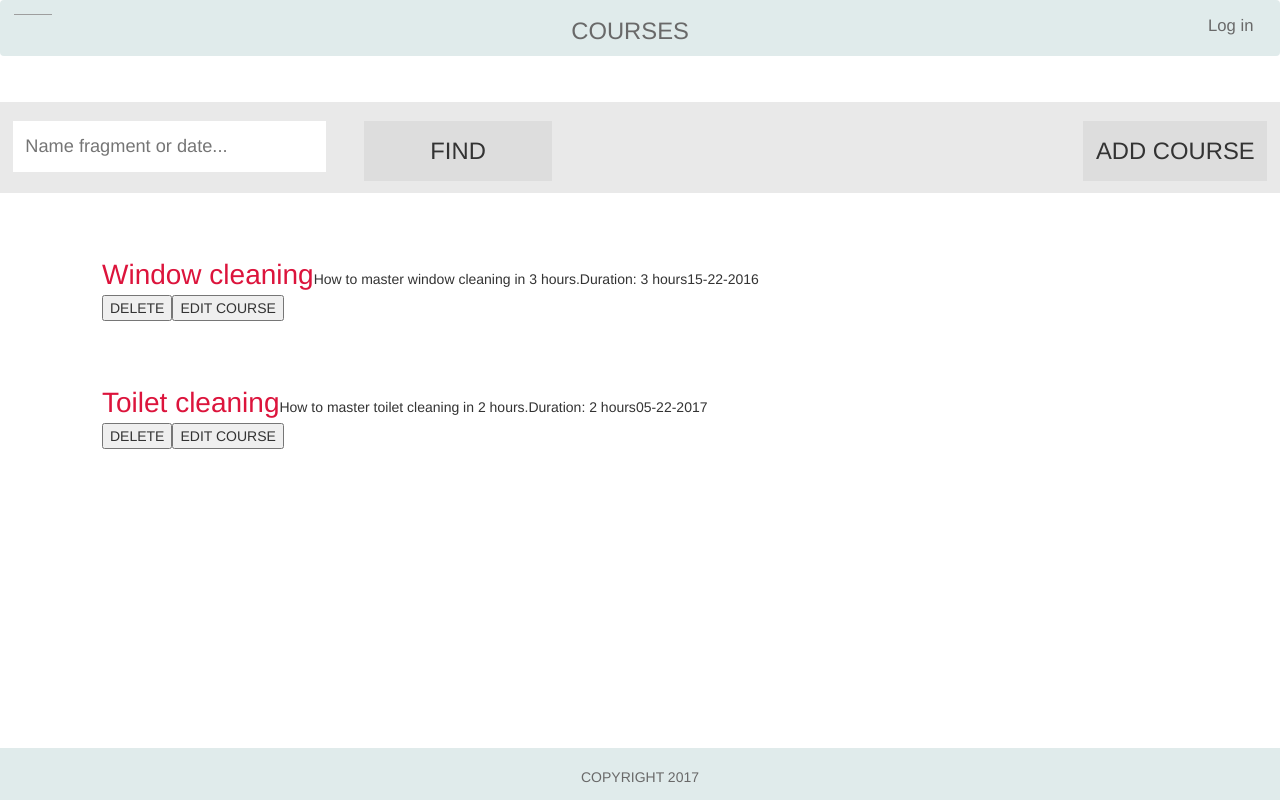
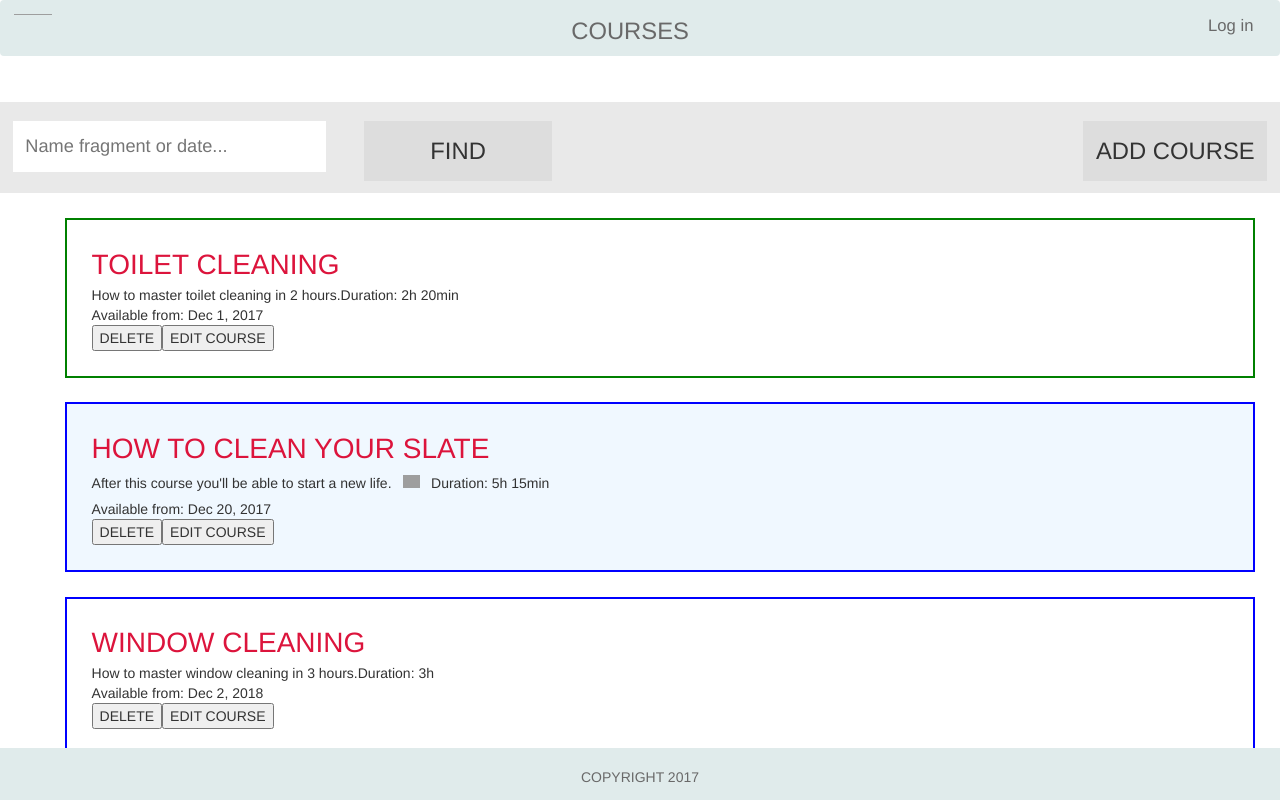
Before and after one commit to slavique/angularMP, an Angular app: page / in a window 1280 px wide. Built offline with nearby package versions, Linux system fonts and the light colour scheme; grey boxes are pictures that could not be loaded.

Commit message:
directives and pipes

```diff
--- a/src/app/courses/course/course.component.css
+++ b/src/app/courses/course/course.component.css
@@ -1,8 +1,18 @@
 .course {
-  margin: 5%;
+  margin: 2%;
+  padding: 2%;
+  border: 0.2em solid;
+  /*border-color: red;*/
 }
 .title {
   color: crimson;
   font-size: 2em;
   font-weight: 400;
 }
+.top-rated {
+  background-color: aliceblue;
+}
+.top-rated img {
+  width: 1.2em;
+  margin: 0.5% 1% 1% 1%;
+}
--- a/src/app/courses/course/course.component.html
+++ b/src/app/courses/course/course.component.html
@@ -1,8 +1,10 @@
-<div class="course">
-  <span class="title">{{course.title}}</span>
+<div class="course" [ngClass]="{'top-rated': course.topRated }" appBorderHighlight [courseDate]="course.date">
+  <span class="title">{{course.title | uppercase}}</span><br>
   <span class="description">{{course.description}}</span>
-  <span class="duration">Duration: {{course.duration}}</span>
-  <span class="date">{{course.date}}</span>
+  <img *ngIf="course.topRated" src="https://png.icons8.com/metro/540/star.png"/>
+  <span class="duration">Duration: {{course.duration | formatDuration}}</span>
+  <br>
+  <span class="date">Available from: {{course.date | date}}</span>
   <br>
   <button (click)="removeCourse()">DELETE</button>
   <button>EDIT COURSE</button>
--- a/src/app/courses/course/course.component.ts
+++ b/src/app/courses/course/course.component.ts
@@ -10,7 +10,8 @@ export class CourseComponent implements OnInit {
   @Input('course') course: Course;
   @Output() deletion = new EventEmitter();
 
-  constructor() { }
+  constructor() {
+  }
 
   ngOnInit() {
 
--- a/src/app/courses/courses.component.css
+++ b/src/app/courses/courses.component.css
@@ -2,3 +2,9 @@ ul {
   text-decoration: none;
   list-style: none;
 }
+.no-data-message {
+  margin: 5%;
+  padding: 2%;
+  background-color: #e9e9e9;
+  font-size: 2.5em;
+}
--- a/src/app/courses/courses.component.html
+++ b/src/app/courses/courses.component.html
@@ -1,10 +1,6 @@
-<!--<app-navbar></app-navbar>-->
-<!--<app-toolbox></app-toolbox>-->
-
-<ul *ngFor="let course of courses">
+<ul *ngFor="let course of courses | orderBy : 'creationDate'">
   <li>
     <app-course [course]="course" (deletion)="deleteCourse($event)"></app-course>
   </li>
 </ul>
-
-<!--<app-footer></app-footer>-->
+<div class="no-data-message" *ngIf="courses.length == 0"><span>NO DATA. Feel free to add new course</span></div>
--- /dev/null
+++ b/src/app/courses/directives/highlightBorder.directive.ts
@@ -0,0 +1,19 @@
+import { Directive, ElementRef, Input } from '@angular/core';
+
+@Directive({
+  selector: '[appBorderHighlight]'
+})
+export class BorderHighlightDirective {
+  currentDate: any = new Date();
+  constructor(private el: ElementRef) {
+  }
+  @Input() set courseDate(date: any) {
+    if (this.currentDate > date && (this.currentDate - date) <= (1000 * 60 * 60 * 24 * 14)) {
+      this.el.nativeElement.style.borderColor = 'green';
+    } else if (this.currentDate < date) {
+      this.el.nativeElement.style.borderColor = 'blue';
+    } else {
+      this.el.nativeElement.style.borderStyle = 'hidden';
+    }
+  }
+}
--- /dev/null
+++ b/src/app/courses/pipes/formatDuration.pipe.ts
@@ -0,0 +1,15 @@
+import { Pipe, PipeTransform } from '@angular/core';
+
+@Pipe({
+  name: 'formatDuration'
+})
+
+export class FormatDurationPipe implements PipeTransform {
+  private hours: string;
+  private minutes: string;
+  transform(duration: number) {
+    this.hours = duration >= 60 ? Math.floor(duration / 60) + 'h' : '';
+    this.minutes = duration % 60 > 0 ? duration % 60 + 'min' : '';
+    return `${this.hours} ${this.minutes}`;
+  }
+}
--- /dev/null
+++ b/src/app/courses/pipes/orderBy.pipe.ts
@@ -0,0 +1,13 @@
+import { Pipe, PipeTransform } from '@angular/core';
+
+@Pipe({
+  name: 'orderBy'
+})
+
+export class OrderByPipe implements PipeTransform {
+  transform(allCourses: any[], sortParameter: string) {
+    if (sortParameter === 'creationDate') {
+      return allCourses.sort((a: any, b: any) =>  a.date - b.date );
+    }
+  }
+}
--- a/src/app/courses/shared/course.model.ts
+++ b/src/app/courses/shared/course.model.ts
@@ -1,7 +1,8 @@
 export interface Course {
   title: string;
   description: string;
-  date: string;
-  duration: string;
+  date: Date;
+  duration: number;
+  topRated: boolean;
   id: string;
 }
--- a/src/app/courses/shared/courses.ts
+++ b/src/app/courses/shared/courses.ts
@@ -4,15 +4,25 @@ export const COURSES: Course[] = [
   {
     title: 'Window cleaning',
     description: 'How to master window cleaning in 3 hours.',
-    date: '15-22-2016',
-    duration: '3 hours',
+    date: new Date(2018, 11, 2),
+    duration: 180,
+    topRated: false,
     id: '111'
   },
   {
     title: 'Toilet cleaning',
     description: 'How to master toilet cleaning in 2 hours.',
-    date: '05-22-2017',
-    duration: '2 hours',
+    date: new Date(2017, 11, 1),
+    duration: 140,
+    topRated: false,
     id: '222'
+  },
+  {
+    title: 'How to clean your slate',
+    description: 'After this course you\'ll be able to start a new life.',
+    date: new Date(2017, 11, 20),
+    duration: 315,
+    topRated: true,
+    id: '333'
   }
 ];
```
Also changed, not shown: src/app/app.module.ts (+9 -1 lines).
